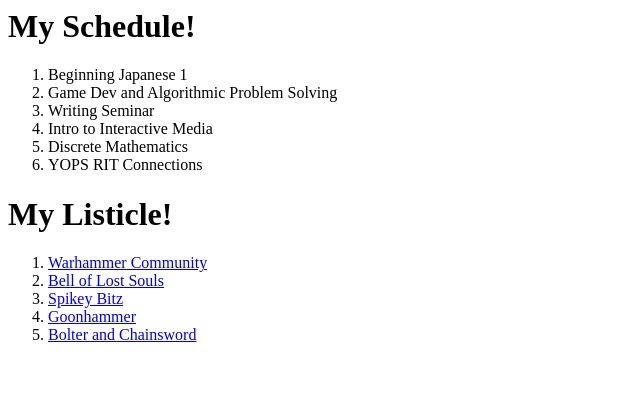
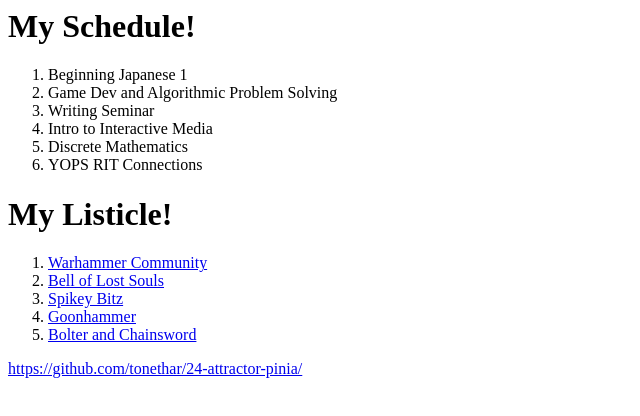
Before and after one commit to TheDogeBro/TheDogeBro.github.io, a plain HTML site: page index.html in a window 1280 px wide. Shown: the whole page, without its empty margins (0-640 px from the left). Drawn offline with Linux system fonts and the light colour scheme.

Commit message:
Update index.html

```diff
--- a/index.html
+++ b/index.html
@@ -17,10 +17,13 @@
     <h1>My Listicle!</h1>
     <ol>
       <li><a href="websites/warhammer-community">Warhammer Community</a></li>
-		  <li><a href="websites/bell-of-lost-souls">Bell of Lost Souls</a></li>
+	  <li><a href="websites/bell-of-lost-souls">Bell of Lost Souls</a></li>
       <li><a href="websites/spikey-bitz">Spikey Bitz</a></li>
       <li><a href="websites/goonhammer">Goonhammer</a></li>
       <li><a href="websites/bolter-and-chainsword">Bolter and Chainsword</a></li>
     </ol>
+	    <a href="https://github.com/tonethar/24-attractor-pinia/"
+        >https://github.com/tonethar/24-attractor-pinia/</a
+        >
   </body>
 </html>
```
